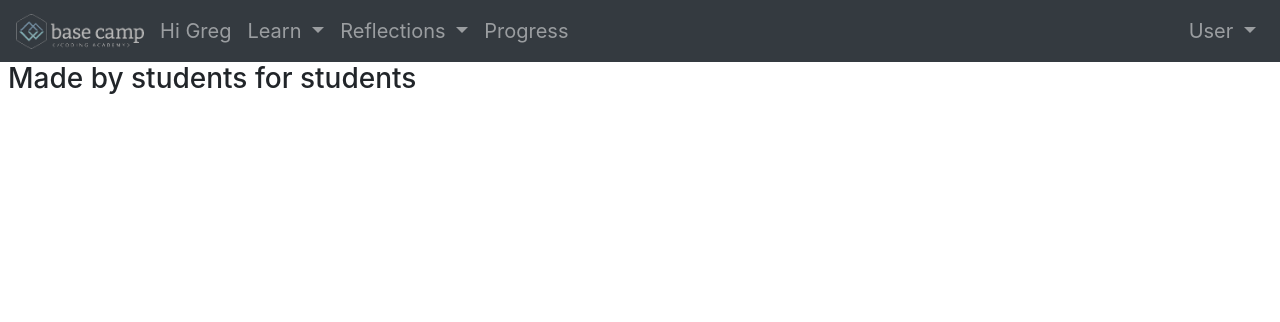
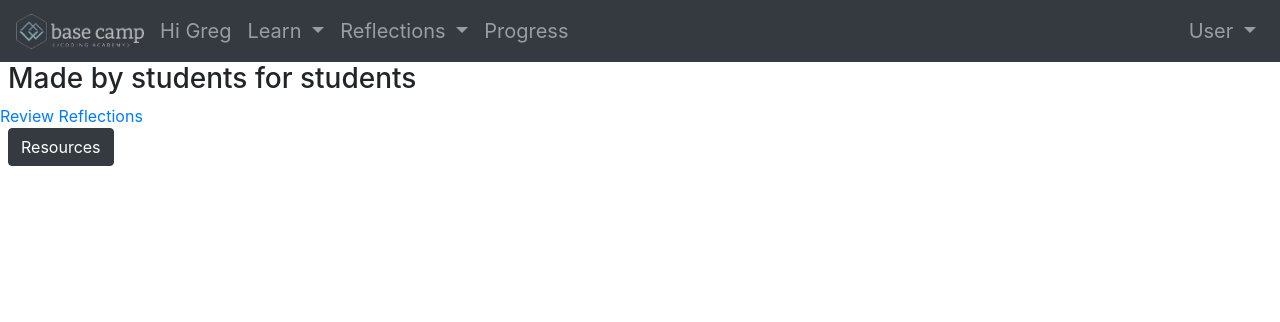
Before and after one commit to BaseCampCoding/django-unit-project-joseph-dylan-greg, a Django app: page /home/ in a window 1280 px wide. Shown: the top 322 px of the page. Run offline with Django 3.2, Linux system fonts and the light colour scheme; a user stored in the database is signed in; parts of the project's set-up code (start-up, migrations or seed data) failed here and were passed over.

Commit message:
Update home.html

```diff
--- a/templates/home.html
+++ b/templates/home.html
@@ -7,7 +7,12 @@
 <div>
     <h3 class="ml-2">Made by students for students</h3>
 </div>
-
+<a href="{% url 'reflection_detail' %}">Review Reflections</a>
+</div>
+<div>
+    <a href="{% url 'resource' %}">
+        <button class="btn btn-dark ml-2">Resources</button>
+    </a>
 {% else %}
     <h3 class="ml-2"> You are not logged in</h3>
 {% endif %}
```
